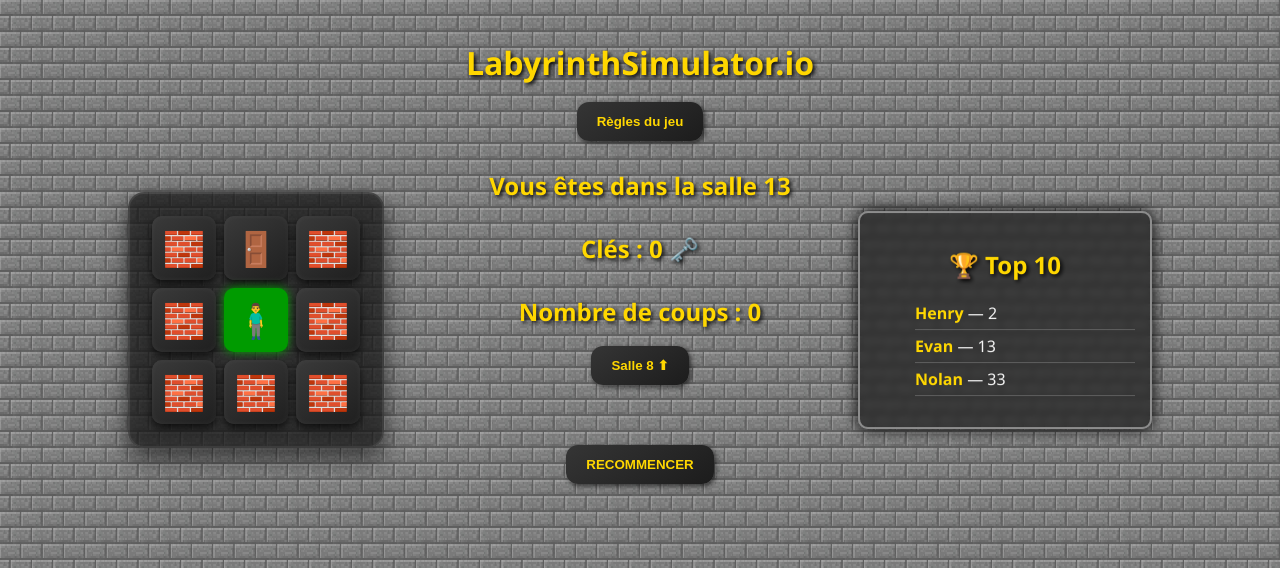
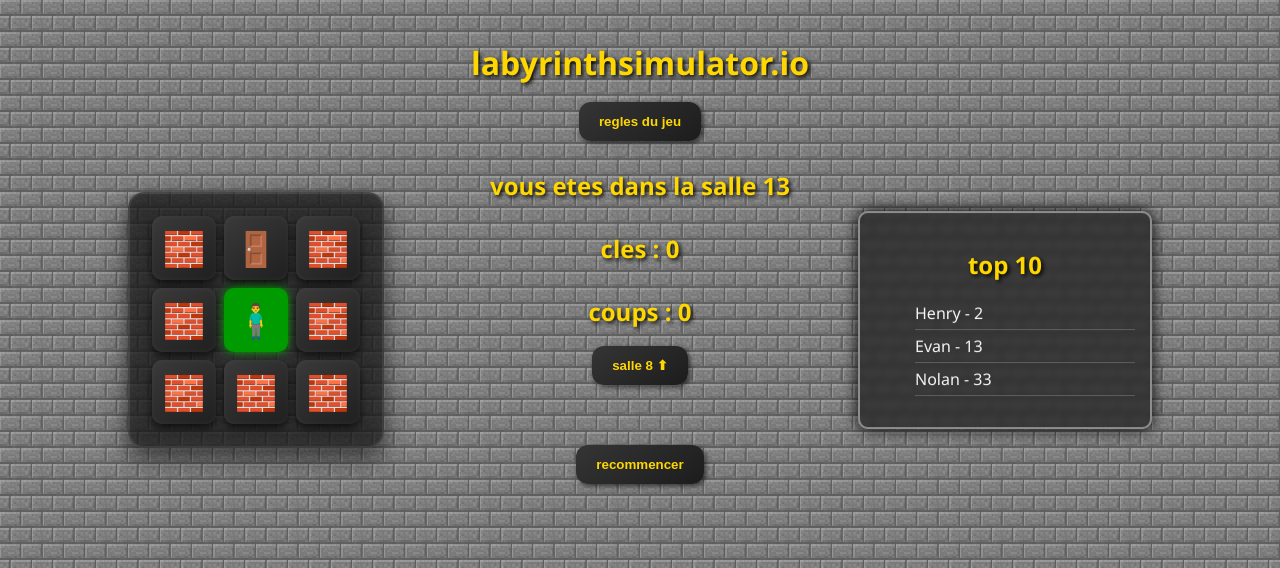
Before and after one commit to evanfayemendy28-lang/labyrinthe, a PHP site: the page made by exemple sqlite.php in a window 1280 px wide. Shown: the top 568 px of the page. Run offline with PHP 8.4, Linux system fonts and the light colour scheme; data comes from the database, SQL or seed files in the repository.

Commit message:
Update exemple sqlite.php final

```diff
--- a/exemple sqlite.php
+++ b/exemple sqlite.php
@@ -1,130 +1,134 @@
 <?php
-// Démarre la session PHP pour stocker les informations du joueur (score, clés, etc.)
+// demarre la session pour garder les infos du joueur
 session_start();
 
-// Définition du fichier de base de données SQLite et ouverture de la connexion
+// chemin vers la base de donnees sqlite
 $bdd_fichier = 'labyrinthe.db';
+// connexion a la base
 $sqlite = new SQLite3($bdd_fichier);
 
-// Réinitialisation du jeu si le paramètre "reset" est présent
-if (isset($_GET['reset'] )) {
-    $_SESSION['nombre_coup'] = 0; // Réinitialise le nombre de déplacements
-    $_SESSION['nombre_cle'] = 0;  // Réinitialise le nombre de clés
-    $_SESSION['cle'] = [];         // Réinitialise la liste des clés collectées
-    header("Location: ?");         // Redirige vers la page principale
+// si on clique sur recommencer
+if (isset($_GET['reset'])) {
+    $_SESSION['nombre_coup'] = 0; // remet les coups a zero
+    $_SESSION['nombre_cle'] = 0;  // remet les cles a zero
+    $_SESSION['cle'] = []; // vide la liste des cles
+    header("Location: ?");
     exit;
 }
 
-//Récupération des 10 meilleurs joueurs
-$listemeilleurjoueur = "SELECT Nom_joueur, score FROM JOUEUR order by score limit 10 ";
+// recuperation des 10 meilleur joueur
+$listemeilleurjoueur = "SELECT Nom_joueur, score FROM JOUEUR order by score limit 10";
 $res_liste = $sqlite->query($listemeilleurjoueur);
 
-//  Enregistrement du score si le joueur soumet son nom
+// si un score est envoye depuis le formulaire
 if (isset($_POST['name'])) {
     $nom = $_POST['name'];
     $score = $_POST['score'];
     $nomintable = false;
 
-    // Vérifie si le joueur existe déjà dans la base
+    // verifie si le joueur existe deja
     while ($joueur = $res_liste->fetchArray(SQLITE3_ASSOC)) {
-        if ($nom == $joueur['Nom_joueur']){
+        if ($nom == $joueur['Nom_joueur']) {
             $nomintable = true;
         }
     }
 
+    // si le joueur n existe pas on l ajoute
     if ($nomintable == false) {
-        // Ajoute un nouveau joueur si le nom n'existe pas
-        $ajoutjoueur = $sqlite->prepare("INSERT INTO JOUEUR (Nom_joueur, score) VALUES (:nom, :score)");
+        $ajoutjoueur = $sqlite->prepare(
+            "INSERT INTO JOUEUR (Nom_joueur, score) VALUES (:nom, :score)"
+        );
         $ajoutjoueur->bindValue(':nom', $nom, SQLITE3_TEXT);
         $ajoutjoueur->bindValue(':score', $score, SQLITE3_INTEGER);
         $ajoutjoueur->execute();
     }
+    // sinon on met juste a jour son score
     else {
-        // Met a jour le score du joueur existant
-        $majjoueur = $sqlite->prepare("UPDATE JOUEUR SET score = :score WHERE Nom_joueur = :nom");
+        $majjoueur = $sqlite->prepare(
+            "UPDATE JOUEUR SET score = :score WHERE Nom_joueur = :nom"
+        );
         $majjoueur->bindValue(':score', $score, SQLITE3_INTEGER);
         $majjoueur->bindValue(':nom', $nom, SQLITE3_TEXT);
         $majjoueur->execute();
     }
 
-    // Affiche un message de confirmation
-    echo "<h2>Score enregistré ! Bravo $nom 🎉</h2>";
+    // message de confirmation
+    echo "<h2>score enregistre bravo $nom</h2>";
 }
 
-// Récupère l'ID du couloir de départ depuis la base
+// recupere la salle de depart
 $sql_depart = "SELECT id FROM couloir WHERE type = 'depart'";
 $res_depart = $sqlite->query($sql_depart);
 $row_depart = $res_depart->fetchArray(SQLITE3_ASSOC);
 $debut = $row_depart['id'];
 
-// initialisation des variables de session si elles n'existent pas
+// cree les variables de session si elles n existent pas
 if (!isset($_SESSION['nombre_coup'])) $_SESSION['nombre_coup'] = 0;
 if (!isset($_SESSION['nombre_cle'])) $_SESSION['nombre_cle'] = 0;
 if (!isset($_SESSION['cle'])) $_SESSION['cle'] = [];
 
-// récupération des valeurs depuis la session
+// recupere les valeurs depuis la session
 $nombre_coup = $_SESSION['nombre_coup'];
 $nombre_cle  = $_SESSION['nombre_cle'];
 $listecle    = $_SESSION['cle'];
 
-// Détermination de la salle actuelle (GET 'id') ou départ
+// salle actuelle ou salle de depart
 $depart_id = isset($_GET['id']) ? intval($_GET['id']) : $debut;
 
-// Utilisation d'une clé si le joueur passe une grille
+// si le joueur utilise une cle pour une grille
 if (isset($_GET["usekey"]) && $_GET["usekey"] == 1 && $nombre_cle > 0) {
-    $nombre_cle -= 1;
+    $nombre_cle--;
 }
 
-// Récupère le type de la salle actuelle (normale, clé, sortie)
+// type de la salle actuelle
 $sql_cle = "SELECT type FROM couloir WHERE id = $depart_id";
 $res_cle = $sqlite->query($sql_cle);
 $cle_cle = $res_cle->fetchArray(SQLITE3_ASSOC);
 
-$sql_possible = 'SELECT * FROM passage';
-
-
-// Début du HTML
-echo "<!DOCTYPE html><html lang='fr'><head><meta charset='UTF-8'><title>LabyrinthSimulator</title>";
+// debut du html
+echo "<!DOCTYPE html><html lang='fr'><head>";
+echo "<meta charset='UTF-8'><title>labyrinthsimulator</title>";
 echo "<link rel='stylesheet' href='style.css'>";
 echo "</head><body>";
-echo "<h1>LabyrinthSimulator.io</h1>";
 
-// Bouton pour accéder aux règles du jeu
-echo "<a href='regles.php'><button>Règles du jeu</button></a>";
+echo "<h1>labyrinthsimulator.io</h1>";
 
+// bouton vers les regles
+echo "<a href='regles.php'><button>regles du jeu</button></a>";
 
-// -Si la salle est la sortie, le joueur a gagné
+// si le joueur arrive a la sortie
 if ($cle_cle['type'] == 'sortie') {
+
     echo '<audio src="win.mp3" autoplay loop></audio>';
-    echo "<h1>VOUS AVEZ GAGNÉ LE JEU !! 🎉</h1>";
-    echo "<h1>VOTRE SCORE : $nombre_coup</h1>";
+    echo "<h1>vous avez gagne</h1>";
+    echo "<h1>score : $nombre_coup</h1>";
 
-    // Formulaire pour enregistrer le nom du joueur et son score
+    // formulaire pour enregistrer le score
     echo "
     <form method='POST'>
-        <label>Entrez votre nom :</label><br>
+        <label>votre nom :</label><br>
         <input type='text' name='name' required>
         <input type='hidden' name='score' value='$nombre_coup'>
-        <button type='submit'>Enregistrer le score</button>
+        <button type='submit'>enregistrer</button>
     </form>
     ";
 
-    // Bouton pour recommencer le jeu
-    echo "<a href='?reset=1'><button>REJOUER</button></a>";
+    // bouton pour rejouer
+    echo "<a href='?reset=1'><button>rejouer</button></a>";
 
-    // Affichage du top 10 des joueurs
+    // affiche le top 10
     while ($joueur = $res_liste->fetchArray(SQLITE3_ASSOC)) {
-        echo" <h2> - $joueur[Nom_joueur] : $joueur[score] </h2>";
+        echo "<h2>- $joueur[Nom_joueur] : $joueur[score]</h2>";
     }
 
     echo "</body></html>";
-    exit; // Fin de script après victoire
+    exit;
 }
 
-// Affiche la salle actuelle
-echo "<h2>Vous êtes dans la salle $depart_id</h2>";
+// affiche la salle actuelle
+echo "<h2>vous etes dans la salle $depart_id</h2>";
 
-// Tableau pour afficher les directions
+// symboles des directions
 $direction = [
     "N" => "⬆",
     "S" => "⬇",
@@ -133,6 +137,7 @@ $direction = [
     "C" => "✨"
 ];
 
+// minimap par defaut (murs)
 $map = [
     'N'  => '🧱',
     'S'  => '🧱',
@@ -144,123 +149,93 @@ $map = [
     'SO' => '🧱'
 ];
 
-
-// Ramassage d'une clé si présente et non déjà collectée
+// si il y a une cle dans la salle et pas encore prise
 if ($cle_cle['type'] == 'cle' && !in_array($depart_id, $listecle)) {
-    $nombre_cle += 1;           // Augmente le nombre de clés
-    $listecle[] = $depart_id;   // Marque la clé comme ramassée
-    echo "<h2><strong>Vous trouvez une clé ! 🗝️</strong></h2>";
+    $nombre_cle++;
+    $listecle[] = $depart_id;
+    echo "<h2>vous trouvez une cle</h2>";
 }
 
-// Affichage des infos clés et déplacements
-echo "<h2>Clés : $nombre_cle 🗝️</h2>";
-echo "<h2>Nombre de coups : $nombre_coup</h2>";
+// infos joueur
+echo "<h2>cles : $nombre_cle</h2>";
+echo "<h2>coups : $nombre_coup</h2>";
 
-// Incrémente le nombre de coups (déplacements)
+// augmente le nombre de coups
 $nombre_coup++;
 
-// Récupération des passages possibles depuis la base
-$sql_possible = 'SELECT * FROM passage';
-$result_passage = $sqlite->query($sql_possible);
+// recupere tous les passages
+$result_passage = $sqlite->query("SELECT * FROM passage");
 
-// Boucle sur tous les passages pour afficher les boutons
+// affiche les passages possibles
 while ($passage = $result_passage->fetchArray(SQLITE3_ASSOC)) {
 
-    // Cas où le joueur est dans couloir1
+    // cas ou on est dans couloir1
     if ($passage['couloir1'] == $depart_id) {
 
         $dirCode = $passage['position2'];
         $dirIcon = $direction[$dirCode];
-        $dest    = $passage['couloir2'];
+        $dest = $passage['couloir2'];
 
-        $map[$passage['position2']] = '🔒';
+        // passage ferme
         if ($passage['type'] == 'grille') {
             if ($nombre_cle == 0) {
-             echo "<button>Il faut une clé → salle $dest $dirIcon</button><br>";
+                echo "<button>cle requise vers $dest $dirIcon</button><br>";
+            } else {
+                echo "<a href='?id=$dest&usekey=1'><button>ouvrir grille $dirIcon</button></a><br>";
             }
-            else {
-            echo "<a href='?id=$dest&usekey=1'><button>Ouvrir grille → $dest $dirIcon</button></a><br>";
         }
+        // passage normal
+        else {
+            $map[$dirCode] = '🚪';
+            echo "<a href='?id=$dest'><button>salle $dest $dirIcon</button></a><br>";
+        }
+    }
+
+    // cas ou on est dans couloir2
+    if ($passage['couloir2'] == $depart_id) {
+
+        $dirCode = $passage['position1'];
+        $dirIcon = $direction[$dirCode];
+        $dest = $passage['couloir1'];
+
+        if ($passage['type'] == 'grille') {
+            if ($nombre_cle == 0) {
+                echo "<button>cle requise vers $dest $dirIcon</button><br>";
+            } else {
+                echo "<a href='?id=$dest&usekey=1'><button>ouvrir grille $dirIcon</button></a><br>";
+            }
         }
         else {
             $map[$dirCode] = '🚪';
-            echo "<a href='?id=$dest'><button>Salle $dest $dirIcon</button></a><br>";
+            echo "<a href='?id=$dest'><button>salle $dest $dirIcon</button></a><br>";
         }
-
     }
-
-    // Cas où le joueur est dans couloir2
-    if ($passage['couloir2'] == $depart_id) {
-
-
-
-        $dirCode = $passage['position1'];
-        $dirIcon = $direction[$dirCode];
-        $dest    = $passage['couloir1'];
-
-        $map[$passage['position1']] = '🔒';
-        if ($passage['type'] == 'grille') {
-            if ($nombre_cle == 0) {
-             echo "<button>Il faut une clé → salle $dest $dirIcon</button><br>";
-            }
-            else {
-            echo "<a href='?id=$dest&usekey=1'><button>Ouvrir grille → $dest $dirIcon</button></a><br>";
-        }
-        }
-
-        else {
-            $map[$dirCode] = '🚪';
-            echo "<a href='?id=$dest'><button>Salle $dest $dirIcon</button></a><br>";
-        }
-
-
-}
 }
 
+// affichage de la minimap
 echo "<div class='minimap'>";
-
-echo "<div class='map-ligne'>";
-echo "<div class='map-carre'>{$map['NO']}</div>";
-echo "<div class='map-carre'>{$map['N']}</div>";
-echo "<div class='map-carre'>{$map['NE']}</div>";
+echo "<div class='map-ligne'><div class='map-carre'>{$map['NO']}</div><div class='map-carre'>{$map['N']}</div><div class='map-carre'>{$map['NE']}</div></div>";
+echo "<div class='map-ligne'><div class='map-carre'>{$map['O']}</div><div class='map-carre player'>🧍‍♂️</div><div class='map-carre'>{$map['E']}</div></div>";
+echo "<div class='map-ligne'><div class='map-carre'>{$map['SO']}</div><div class='map-carre'>{$map['S']}</div><div class='map-carre'>{$map['SE']}</div></div>";
 echo "</div>";
 
-echo "<div class='map-ligne'>";
-echo "<div class='map-carre'>{$map['O']}</div>";
-echo "<div class='map-carre player'>🧍‍♂️</div>";
-echo "<div class='map-carre'>{$map['E']}</div>";
-echo "</div>";
-
-echo "<div class='map-ligne'>";
-echo "<div class='map-carre'>{$map['SO']}</div>";
-echo "<div class='map-carre'>{$map['S']}</div>";
-echo "<div class='map-carre'>{$map['SE']}</div>";
-echo "</div>";
-
-echo "</div>";
-
-
-
-//Sauvegarde des données dans la session
+// sauvegarde des infos dans la session
 $_SESSION['nombre_cle'] = $nombre_cle;
 $_SESSION['nombre_coup'] = $nombre_coup;
 $_SESSION['cle'] = $listecle;
 
-// Bouton pour recommencer la partie
-echo "<br>";
-echo "<a href='?reset=1'><button>RECOMMENCER</button></a>";
+// bouton recommencer
+echo "<br><a href='?reset=1'><button>recommencer</button></a>";
 
-echo "<div class='classement'><h2>🏆 Top 10</h2><ul>";
-
+// classement
+echo "<div class='classement'><h2>top 10</h2><ul>";
 $sql_top = $sqlite->query("SELECT Nom_joueur, score FROM JOUEUR ORDER BY score LIMIT 10");
 while ($j = $sql_top->fetchArray(SQLITE3_ASSOC)) {
-    echo "<li><strong>{$j['Nom_joueur']}</strong> — {$j['score']}</li>";
+    echo "<li>{$j['Nom_joueur']} - {$j['score']}</li>";
 }
-
 echo "</ul></div>";
 
-
-// Fin du HTML et fermeture de la base
+// fin
 echo "</body></html>";
 $sqlite->close();
 ?>
```
